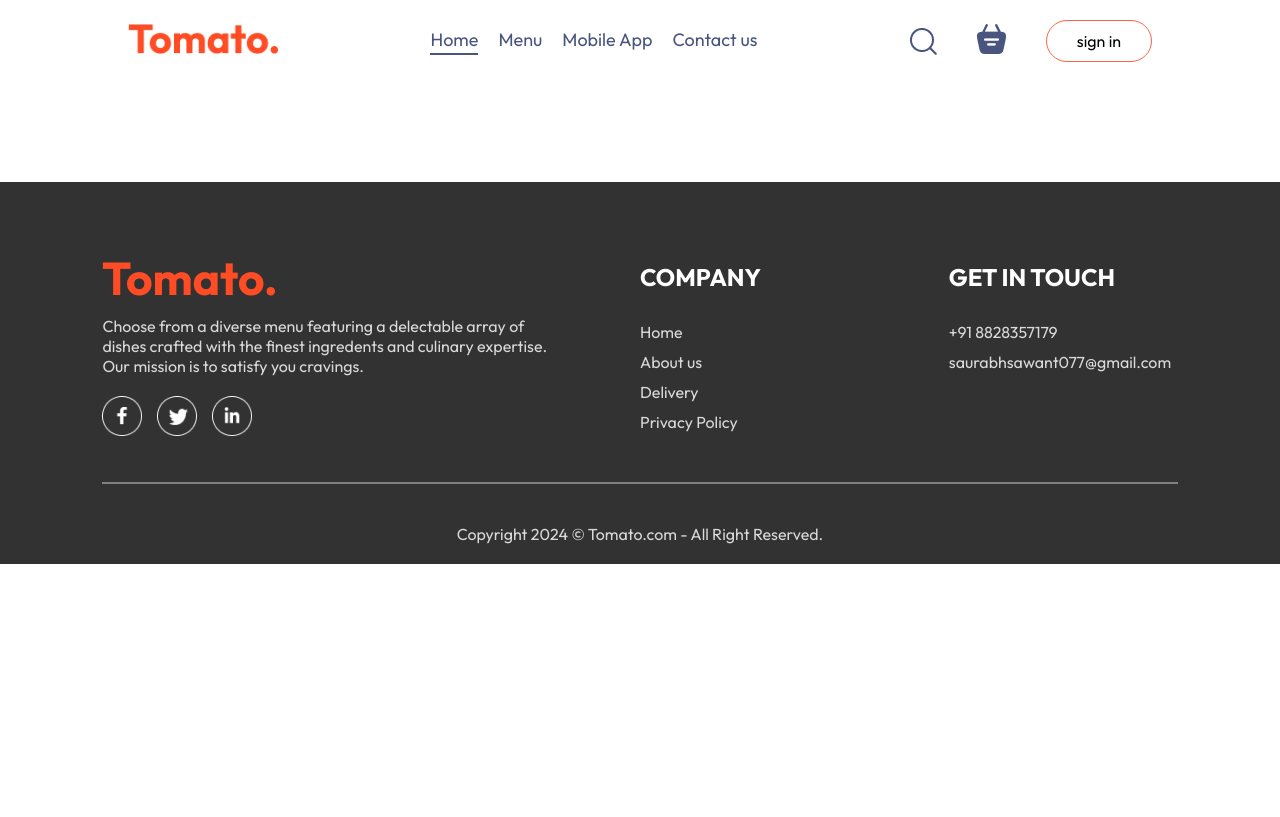
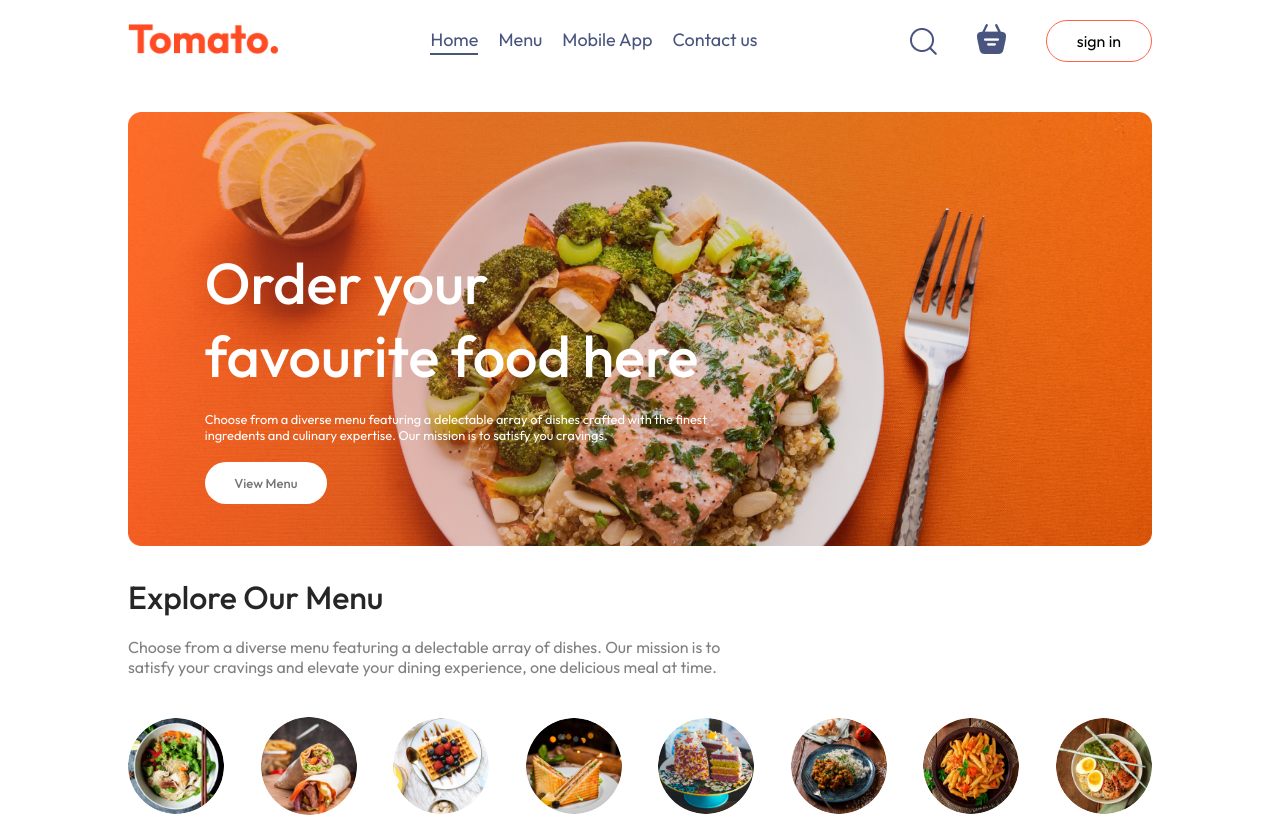
Before and after one commit to Saurabhsawant77/food-delivery-application, a React (Vite) app: page / in a window 1280 px wide. Shown: the top 817 px of the page. Built offline with nearby package versions, Linux system fonts and the light colour scheme.

Commit message:
Update App.jsx

```diff
--- a/src/App.jsx
+++ b/src/App.jsx
@@ -19,7 +19,7 @@
       <div className='app'>
       <Navbar setShowLogin={setShowLogin} />
       <Routes>
-        <Route path='/food-delivery-application' element={<Home />} />
+        <Route path='/' element={<Home />} />
         <Route path='/cart' element={<Cart />} />
         <Route path='/order' element={<PlaceOrder />} />
       </Routes>
```
